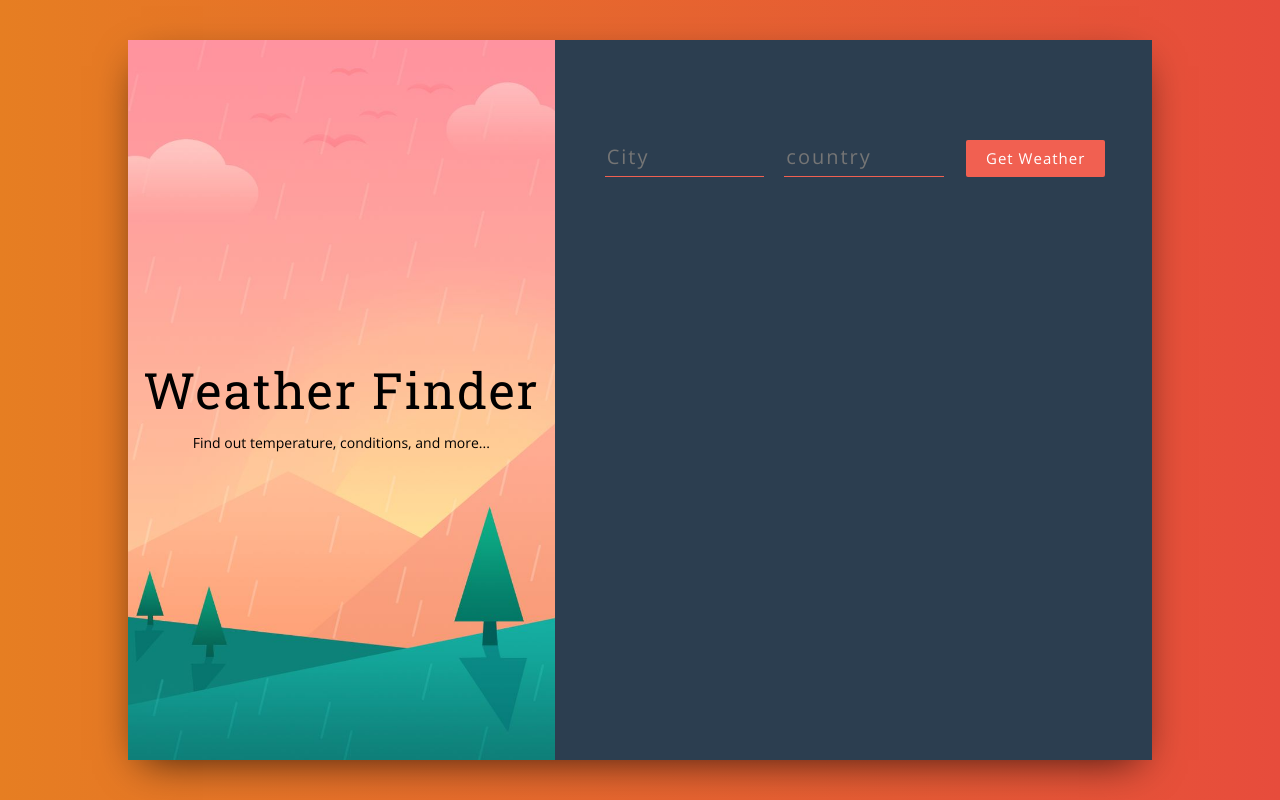
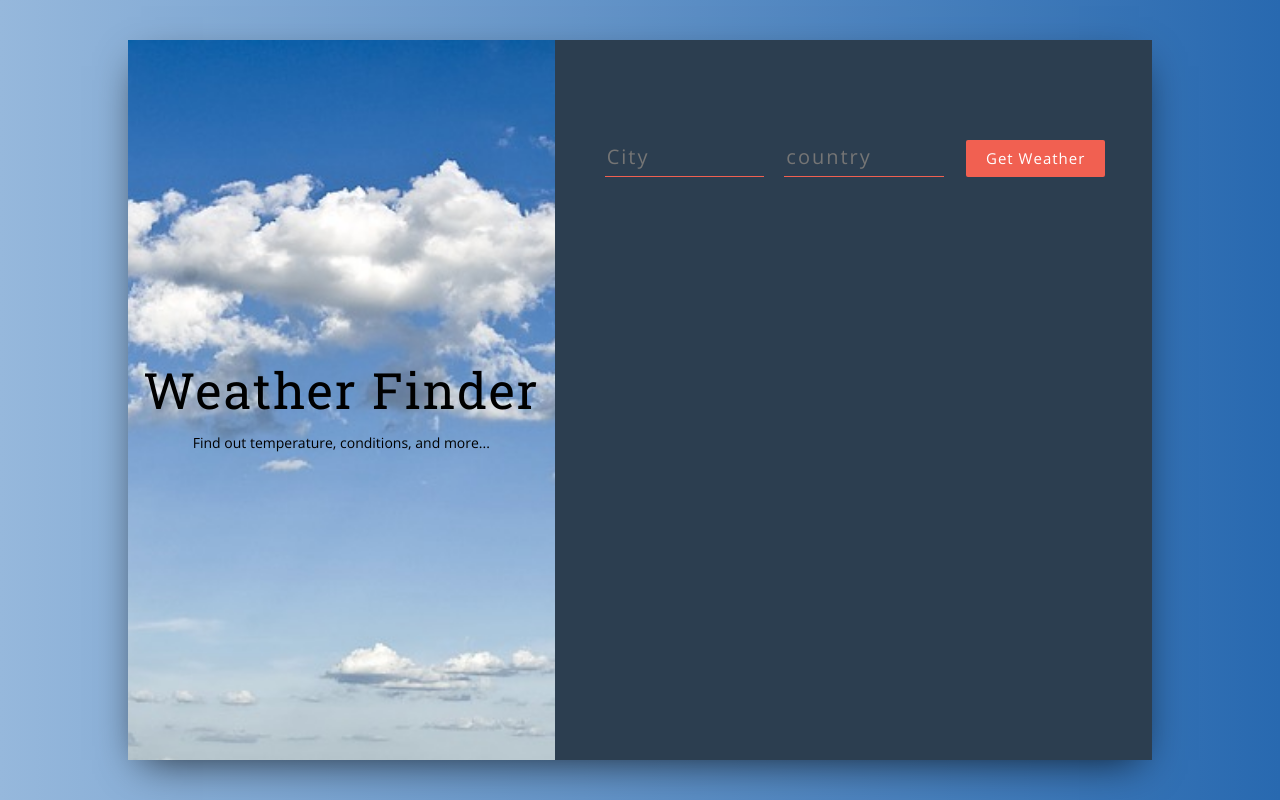
Before and after one commit to abdihashii/react-weather-app, a React (Create React App) app: page / in a window 1280 px wide. Built offline with nearby package versions, Linux system fonts and the light colour scheme.

Commit message:
Changing to blue bg

```diff
--- a/src/App.css
+++ b/src/App.css
@@ -7,8 +7,8 @@ body {
 }
 
 .wrapper {
-  background: linear-gradient(to right, #e67e22, #e74c3c);
-  /* background: linear-gradient(to right, #96B8DC, #2869B0); */
+  /* background: linear-gradient(to right, #e67e22, #e74c3c); */
+  background: linear-gradient(to right, #96B8DC, #2869B0);
   /* background: linear-gradient(to right, #004049, #07939C); */
   height: 100vh;
   display: flex;
@@ -26,7 +26,7 @@ body {
 
 .title-container {
   height: 90vh;
-  background: url("img/bg.jpg") center center no-repeat;
+  background: url("img/bg5.jpg") center center no-repeat;
   background-size: cover;
   display: flex;
   align-items: center;
```
